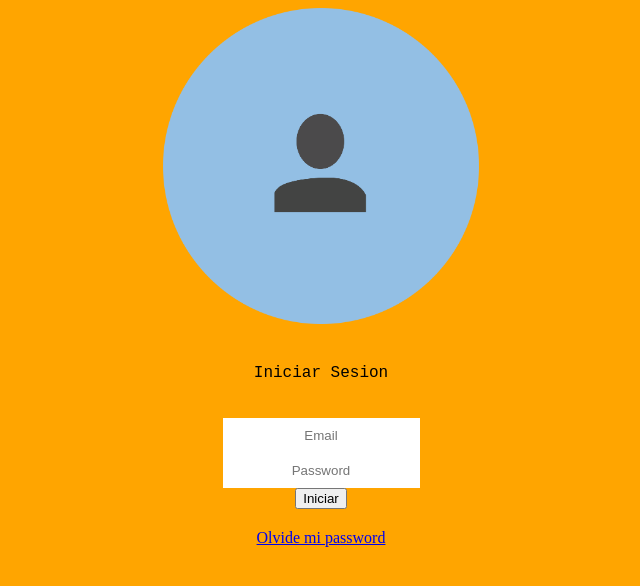
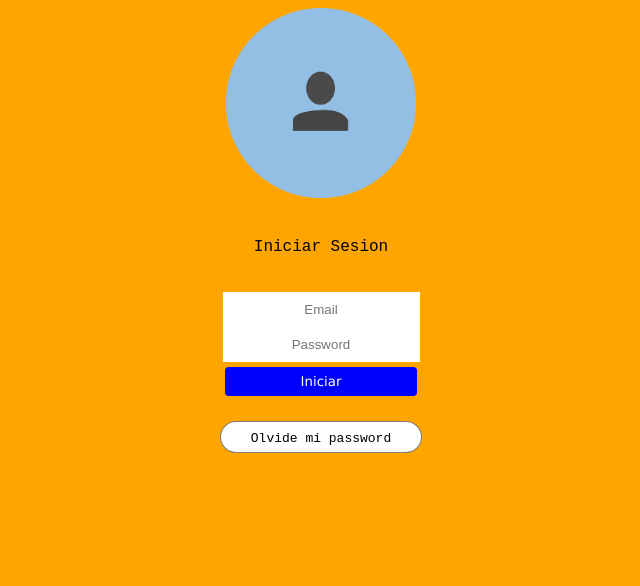
Before and after one commit to arielesquivel/camada-codingbootcamp-0117, a plain HTML site: page TP2/index.html in a window 1280 px wide. Shown: the whole page, without its empty margins (319-959 px from the left). Drawn offline with Linux system fonts and the light colour scheme.

Commit message:
css_terminado

```diff
--- a/TP2/style.css
+++ b/TP2/style.css
@@ -5,7 +5,7 @@ section{
     text-align: center;
 }
 img{
-    width: 25%;
+    width: 15%;
     text-align: center;
 }
 div{
@@ -28,3 +28,29 @@ input{
     text-align: center;
     border: 10px;
 }
+.boton{
+    padding:5px;
+}
+button{
+        padding: 7px 76px;
+        border-radius: 1mm;
+        background-color: blue;
+        color: white;
+        font-family:Verdana;
+        border: 0;
+
+}
+a{
+   text-decoration: none;
+    font-family: monospace;
+    color: black;
+}
+.olvide{
+    font-size:1em;
+    border-radius: 5mm;
+    display: inline-block;
+    padding: 6px 30px;
+    margin: 20px;
+    border: 1px solid #2b29299e;
+    background-color: white;
+}
```
